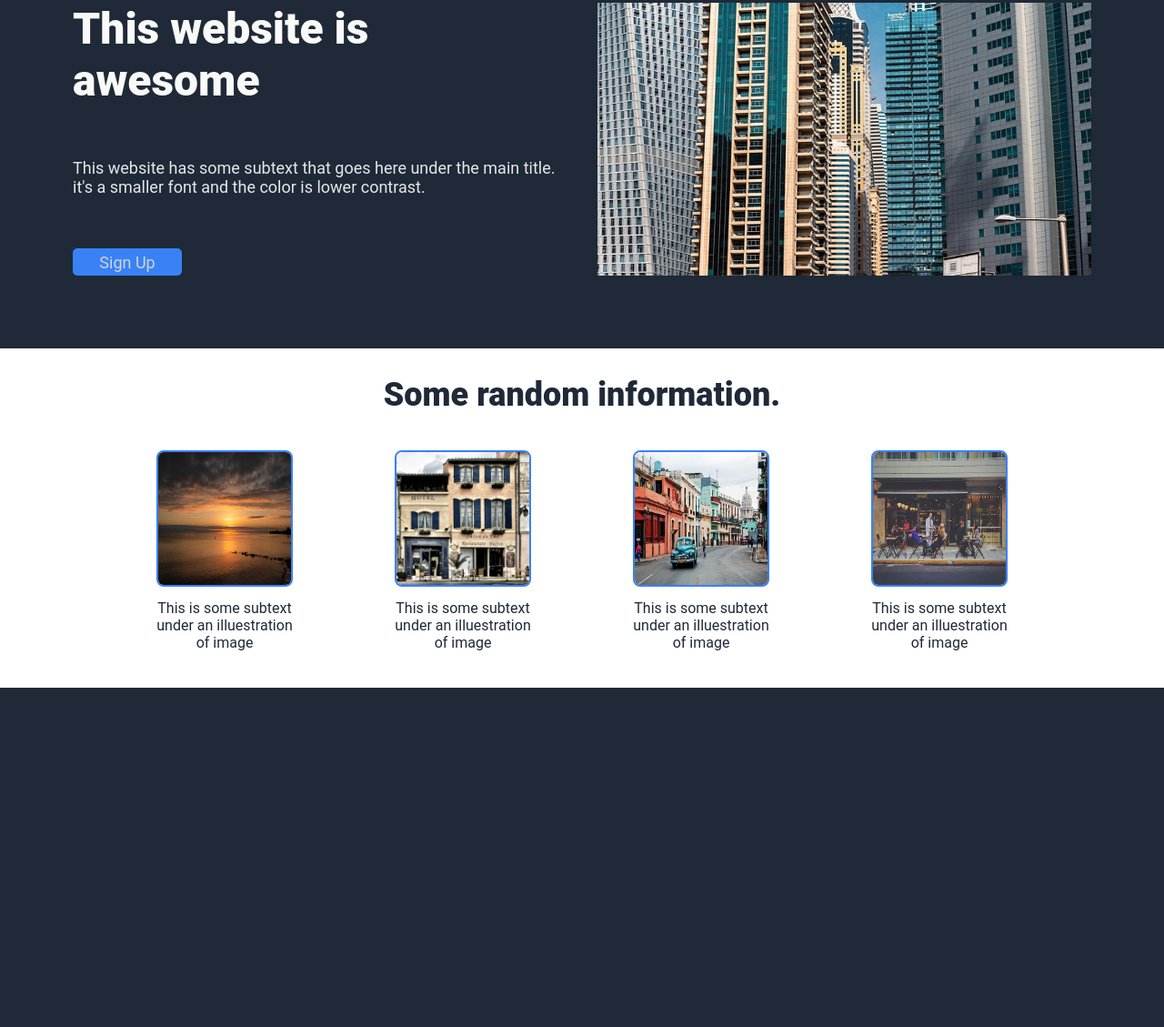
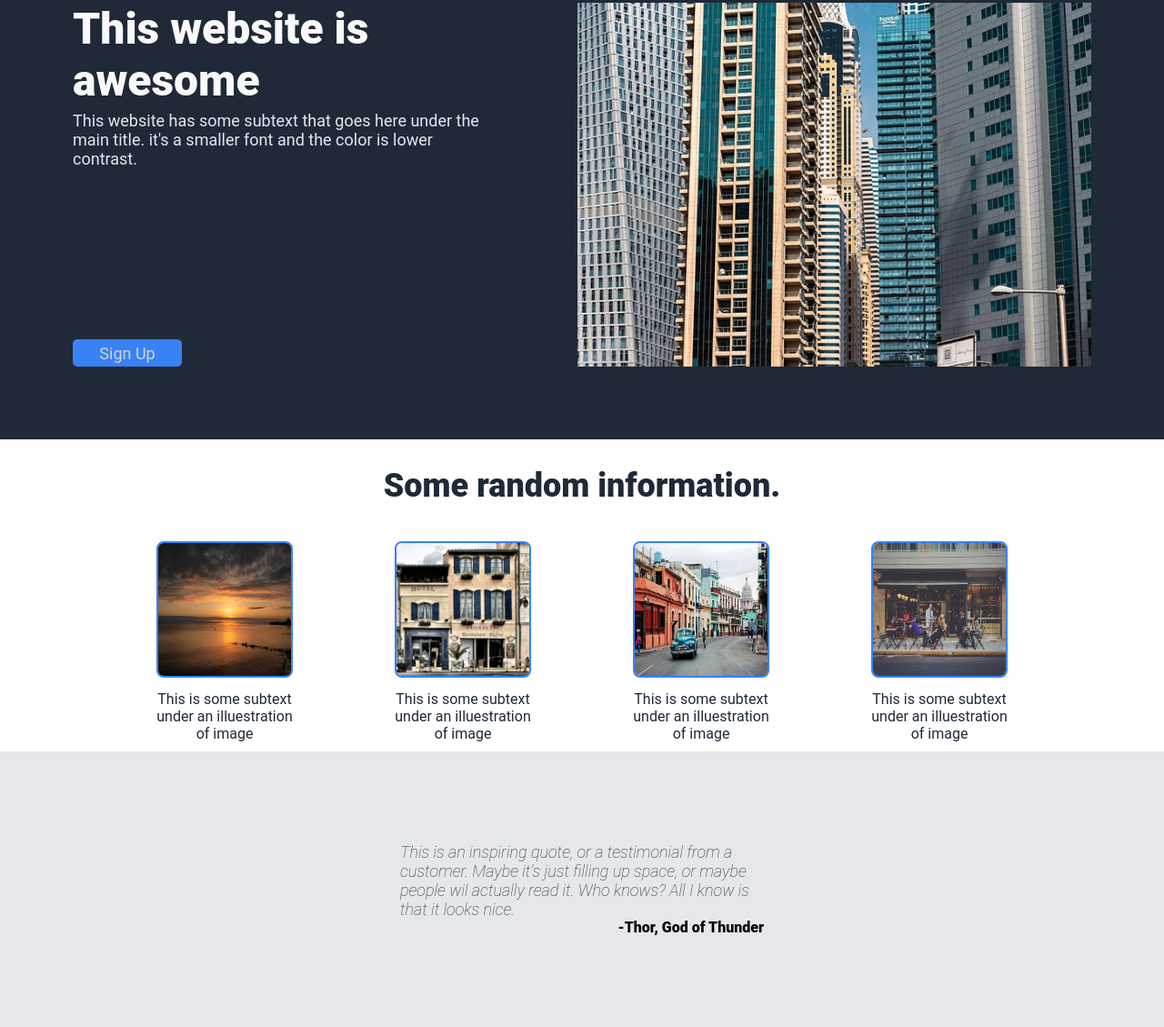
Before and after one commit to BGNS42/landingPage, a plain HTML site: page index.html in a window 1280 px wide. Shown: the part 135-1264 px from the top of the page at 91% size. Before the commit the page ends 891 px from the top, so only its background shows below. Drawn offline with Linux system fonts and the light colour scheme.

Commit message:
Add barra de quote
html e css da barra de quote

```diff
--- a/index.html
+++ b/index.html
@@ -46,6 +46,12 @@
                 </div>
             </div>
         </div>
+        <div class="quote">
+            <div class="content">
+                <p class="text">This is an inspiring quote, or a testimonial from a customer. Maybe it's just filling up space, or maybe people wil actually read it. Who knows? All I know is that it looks nice.</p>
+                <p class="autor">-Thor, God of Thunder</p>
+            </div>
+        </div>
     </div>
 </body>
 </html>
--- a/style/style.css
+++ b/style/style.css
@@ -48,6 +48,7 @@ section .botao {
     display: flex;
     justify-content: center;
     align-items: center;
+    margin-top: auto;
 }
 
 h2 a {
@@ -65,18 +66,18 @@ h2 a {
 .body-top section {
     display: flex;
     flex-direction: column;
-    width: 450px;
-    min-height: 200px;
+    max-width: 450px;
+    min-height: 400px;
     flex: 1 1 auto;
     display: flex;
-    justify-content: space-between;
+    justify-content: flex-start;
     gap: 5px;
 }
 
 .body-top .imgCity {
     /* border: 2px solid gray; */
     /* max-width: 800px; */
-    max-height: 300px;
+    max-height: 400px;
     display: flex;
     align-items: center;
     justify-content: center;
@@ -115,7 +116,6 @@ h2 a {
     width: 150px;
     height: 150px;
     margin-bottom: 10px;
-
 }
 
 .subject p a {
@@ -124,5 +124,33 @@ h2 a {
 
 .links p {
     text-align: center;
-    margin-bottom: 30px;
 }
+
+.quote {
+    background-color: #E5E7EB;
+    display: flex;
+    flex-direction: column;
+    justify-content: center;
+    align-items: center;
+}
+
+.quote .content {
+    display: flex;
+    flex-direction: column;
+    padding: 100px;
+}
+
+.quote .text {
+    font-size: 18px;
+    font-weight: lighter;
+    font-style: italic;
+    color: #1F2937;
+    max-width: 400px;
+    max-height: 100px;
+    flex: 1 1 auto;
+}
+
+.quote .autor {
+    font-weight: 900;
+    align-self: flex-end;
+}
```
